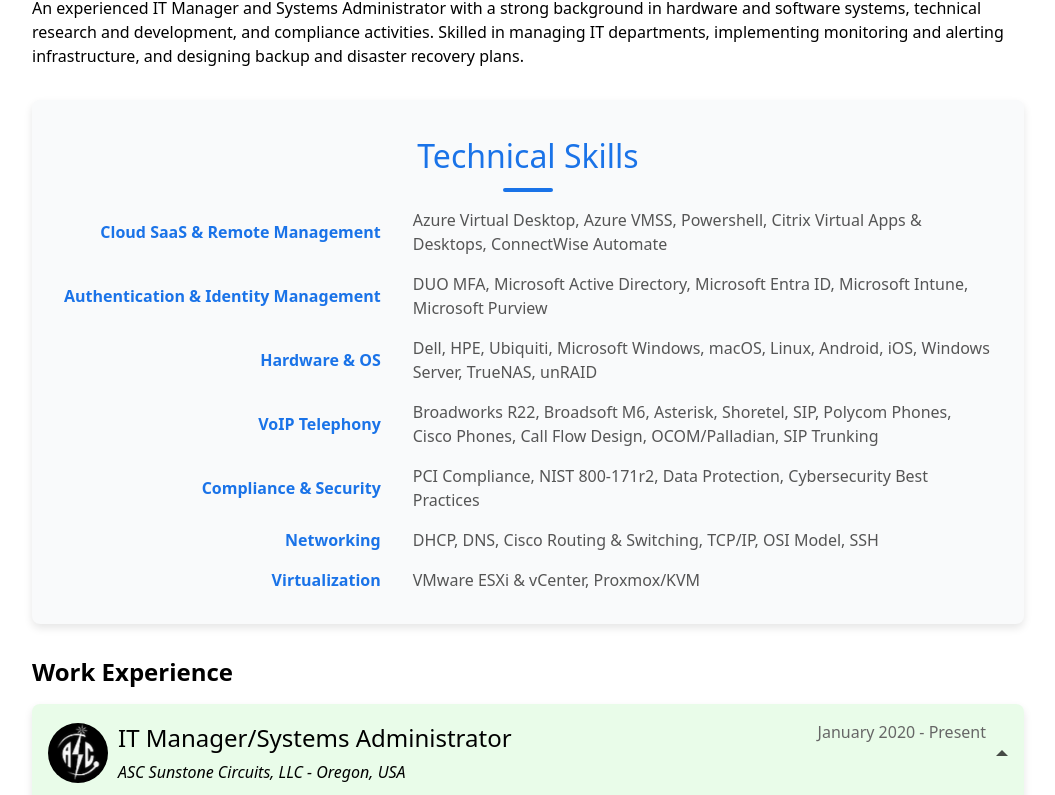
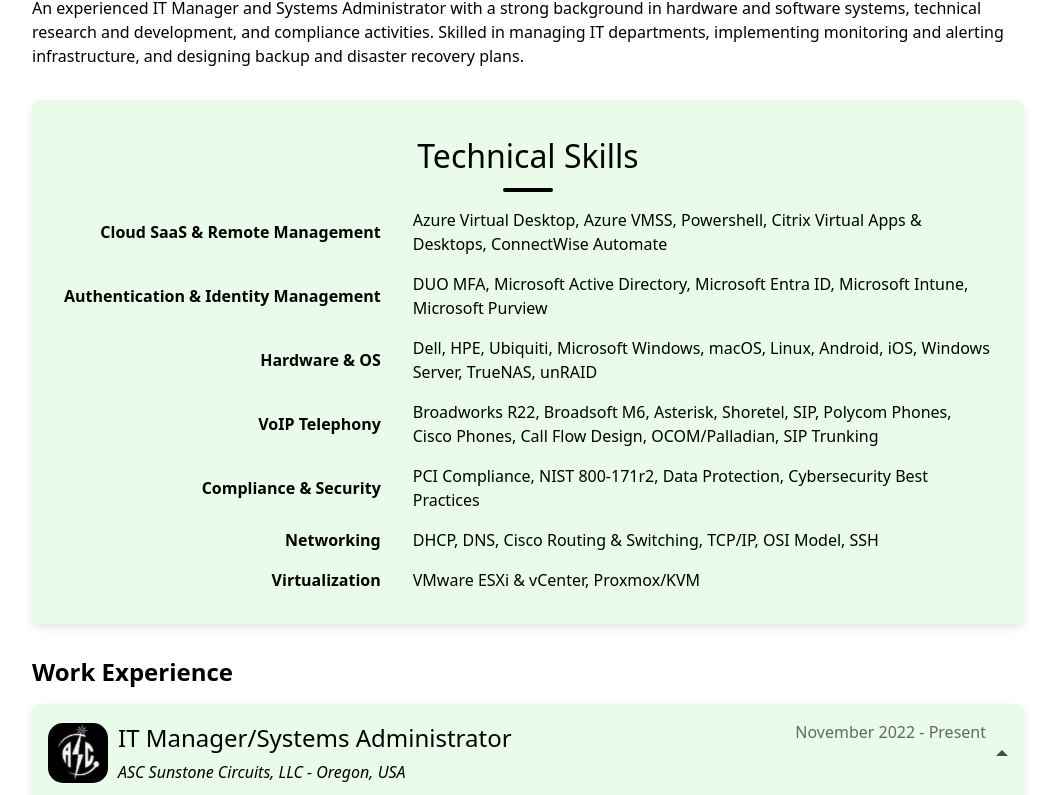
Before and after one commit to itsitrio/itriodev, a Next.js app: page /resume in a window 1280 px wide. Shown: the part 218-1013 px from the top of the page, without its empty margins (112-1167 px from the left). Built offline with nearby package versions, Linux system fonts and the light colour scheme.

Commit message:
updated css and dates

```diff
--- a/pages/resume.tsx
+++ b/pages/resume.tsx
@@ -66,7 +66,7 @@
           title="IT Manager/Systems Administrator"
           company="ASC Sunstone Circuits, LLC"
           location="Oregon, USA"
-          dates="January 2020 - Present"
+          dates="November 2022 - Present"
           logo="sunstone-logo.png"
           isOpenByDefault={true}
         >
@@ -95,7 +95,7 @@
           title="Professional Services Engineer"
           company="Executech"
           location="Arizona, USA"
-          dates="February 2020 - October 2022"
+          dates="February 2020 - November 2022"
           logo="executech-logo.jpg"
         >
           <li>Designed and implemented network and server infrastructure, managed client expectations and project resources, and resolved issues.</li>
--- a/styles/JobEntry.module.css
+++ b/styles/JobEntry.module.css
@@ -25,9 +25,9 @@
     margin-right: 10px;
     width: 60px; /* Ensure the logo container has a fixed width */
     height: 60px; /* Ensure the logo container has a fixed height */
-    border-radius: 100%; /* Squircle shape */
+    border-radius: 25%; /* Squircle shape */
     overflow: hidden;
-    border: 0px solid rgba(var(--foreground-rgb), 0.2); /* Subtle outline */
+    border: 0px; /* Subtle outline */
     background-color: black;
   }
 
--- a/styles/TechnicalSkills.module.css
+++ b/styles/TechnicalSkills.module.css
@@ -2,7 +2,7 @@
 .skillsSection {
     margin-bottom: 2rem;
     padding: 2rem;
-    background-color: #f9fafb;
+    background-color: rgba(144, 238, 144, 0.2); /* Light green background color */
     border-radius: 8px;
     box-shadow: 0 4px 8px rgba(0, 0, 0, 0.1);
   }
@@ -11,7 +11,7 @@
     font-size: 2rem;
     margin-bottom: 1rem;
     text-align: center;
-    color: #1a73e8;
+    color: #000; /* Black text color */
     position: relative;
   }
 
@@ -20,7 +20,7 @@
     display: block;
     width: 50px;
     height: 4px;
-    background-color: #1a73e8;
+    background-color: #000;
     margin: 0.5rem auto 0;
     border-radius: 2px;
   }
@@ -40,12 +40,12 @@
   .skillsList li strong {
     text-align: right;
     font-weight: 600;
-    color: #1a73e8;
+    color: #000; /* Black text color */
     align-self: center;
   }
 
   .skillsList li span {
-    color: #555;
+    color: #000; /* Black text color */
   }
 
   @media (max-width: 768px) {
```
